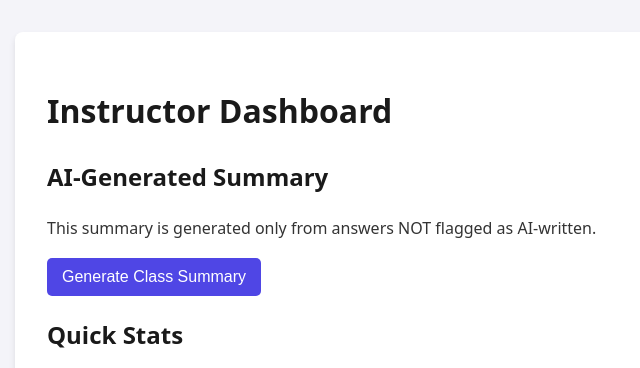
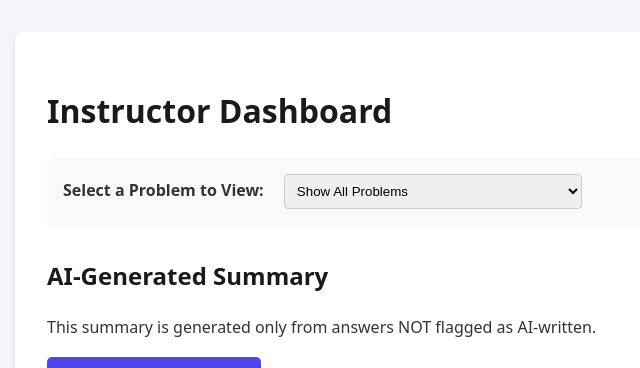
Before and after one commit to Jen77776/AI-Stats-book, a Flask app: page /dashboard in a window 1280 px wide. Shown: the top 368 px of the page, without its empty margins (17-657 px from the left). Run offline with Flask 3, Linux system fonts and the light colour scheme; data that the repository does not hold is empty.

Commit message:
feat(dashboard): implement filtering and display for question-specific data

```diff
--- a/flask-ai-feedback/app.py
+++ b/flask-ai-feedback/app.py
@@ -257,20 +257,32 @@ def dashboard():
 
 @app.route('/api/get-all-feedback', methods=['GET'])
 def get_all_feedback():
-    responses = Response.query.order_by(Response.timestamp.desc()).all()
+    # 从URL的查询参数中获取 prompt_id
+    prompt_id_filter = request.args.get('prompt_id')
+
+    # 构建基础查询
+    query = Response.query
+
+    # 如果提供了 prompt_id，则添加筛选条件
+    if prompt_id_filter:
+        query = query.filter(Response.question == prompt_id_filter)
+
+    # 按时间降序排序并获取所有结果
+    responses = query.order_by(Response.timestamp.desc()).all()
+
     output = []
     for r in responses:
         output.append({
             'id': r.id,
             'student_id': r.student_id,
-            'question': r.question,
+            'question': r.question, # 这个字段就是 prompt_id
             'student_answer': r.student_answer,
             'ai_feedback': r.ai_feedback,
             'timestamp': r.timestamp.isoformat(),
             'rating': r.rating,
             'feedback_comment': r.feedback_comment,
             'is_ai_generated': r.is_ai_generated,
-            'performance_grade': r.performance_grade # <-- 新增这一行
+            'performance_grade': r.performance_grade
         })
     return jsonify(output)
 
@@ -354,6 +366,25 @@ def get_question_details(prompt_id):
     except Exception as e:
         print(f"Error reading questions.json: {e}")
         return jsonify({'error': 'Internal server error'}), 500
+@app.route('/api/get-unique-problems', methods=['GET'])
+def get_unique_problems():
+    try:
+        # 从 questions.json 加载所有问题的信息
+        with open('questions.json', 'r', encoding='utf-8') as f:
+            questions = json.load(f)
 
+        # 将其格式化为前端需要的列表
+        problem_list = []
+        for prompt_id, details in questions.items():
+            problem_list.append({
+                'prompt_id': prompt_id,
+                'title': details.get('title', 'Untitled Question')
+            })
+
+        return jsonify(problem_list)
+
+    except Exception as e:
+        print(f"Error reading questions.json for unique problems: {e}")
+        return jsonify([]), 500
 if __name__ == '__main__':
     app.run(debug=True, port=5001, host='0.0.0.0')
--- a/flask-ai-feedback/templates/dashboard.html
+++ b/flask-ai-feedback/templates/dashboard.html
@@ -38,7 +38,12 @@
 
     <div class="container">
         <h1>Instructor Dashboard</h1>
-
+        <div style="margin-bottom: 2em; background-color: #f8f9fa; padding: 1em; border-radius: 8px;">
+            <label for="problem-selector" style="font-weight: 600; margin-right: 1em;">Select a Problem to View:</label>
+            <select id="problem-selector" style="padding: 8px; border-radius: 4px; border: 1px solid #ccc;">
+                <option value="all">Show All Problems</option>
+                </select>
+        </div>
         <div class="summary-section">
             <h2>AI-Generated Summary</h2>
             <p>This summary is generated only from answers NOT flagged as AI-written.</p>
@@ -101,10 +106,15 @@
             const summaryLoader = document.getElementById('summary-loader');
             const summaryContent = document.getElementById('summary-content');
             const clearDbBtn = document.getElementById('clear-db-btn');
-
+            const problemSelector = document.getElementById('problem-selector');
             async function fetchAndDisplayFeedback() {
+                const selectedProblemId = problemSelector.value;
+                let apiUrl = '/api/get-all-feedback';
+                if (selectedProblemId && selectedProblemId !== 'all') {
+            apiUrl += `?prompt_id=${selectedProblemId}`;
+        }
                 try {
-                    const response = await fetch('/api/get-all-feedback');
+                    const response = await fetch(apiUrl);
                     const data = await response.json();
                     let aiCount = 0;
                     data.forEach(row => {
@@ -141,7 +151,23 @@
                     console.error('Error fetching feedback data:', error);
                 }
             }
+               async function populateProblemSelector() {
+        try {
+            // 我们需要一个新的API端点来获取所有唯一的问题ID
+            const response = await fetch('/api/get-unique-problems');
+            const problems = await response.json();
 
+            problems.forEach(problem => {
+                const option = document.createElement('option');
+                option.value = problem.prompt_id;
+                // 这里可以显示问题的标题而不是ID，需要API返回更多信息
+                option.innerText = problem.title || problem.prompt_id;
+                problemSelector.appendChild(option);
+            });
+        } catch (error) {
+            console.error('Error fetching unique problems:', error);
+        }
+    }
             async function fetchAndDisplaySummary() {
                  summaryLoader.style.display = 'block';
                 summaryContent.style.display = 'none';
@@ -287,9 +313,10 @@
                     });
                 }
             });
-
+            problemSelector.addEventListener('change', fetchAndDisplayFeedback);
             // --- 页面初次加载时执行 ---
-            fetchAndDisplayFeedback();
+    populateProblemSelector(); // 先填充问题列表
+    fetchAndDisplayFeedback(); // 然后加载初始数据（所有问题）
         });
     </script>
 
```
Also changed, not shown: biostats-sandbox/.quarto/idx/index.qmd.json, biostats-sandbox/.quarto/idx/intro.qmd.json, biostats-sandbox/.quarto/idx/references.qmd.json, biostats-sandbox/.quarto/idx/summary.qmd.json, 3 other files.
